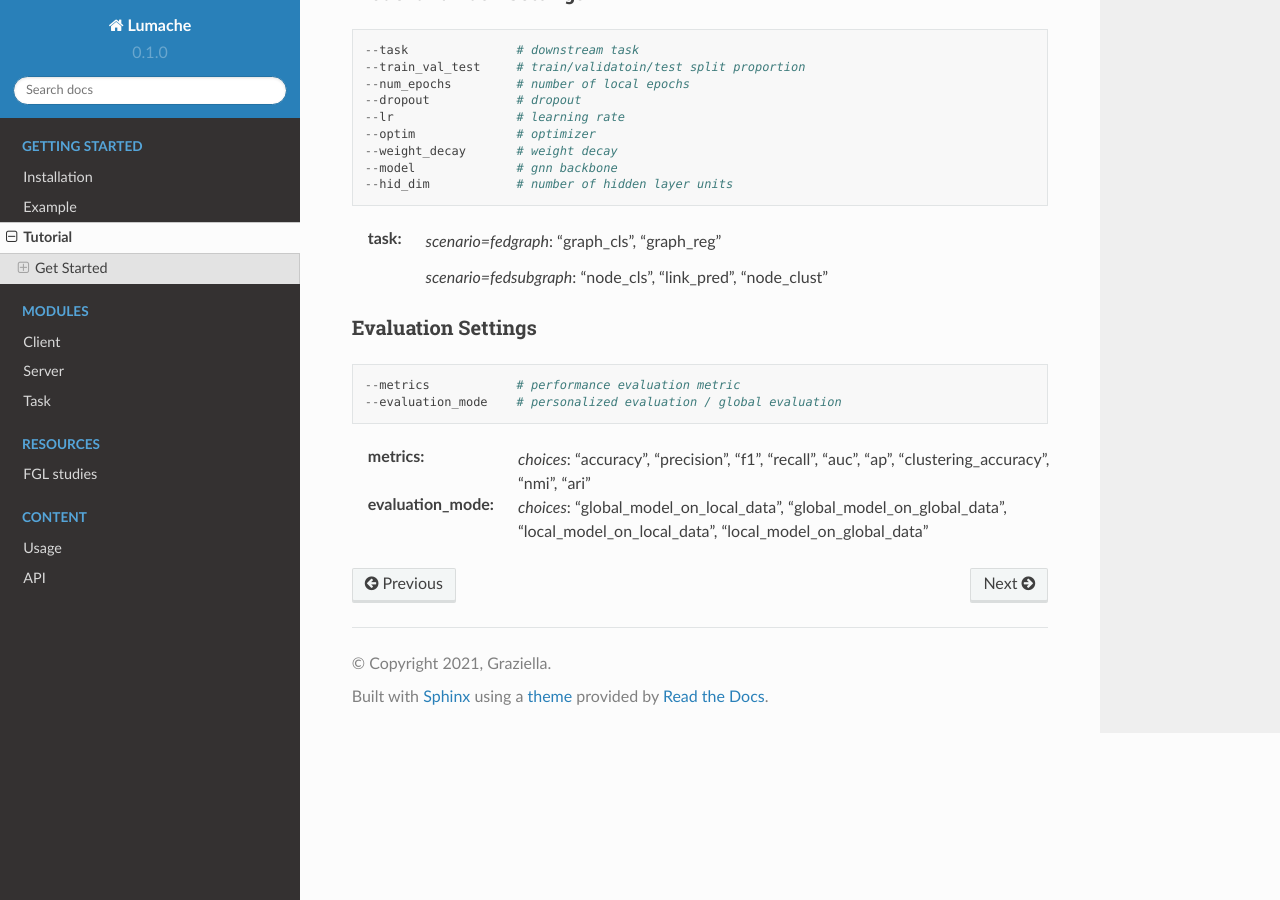
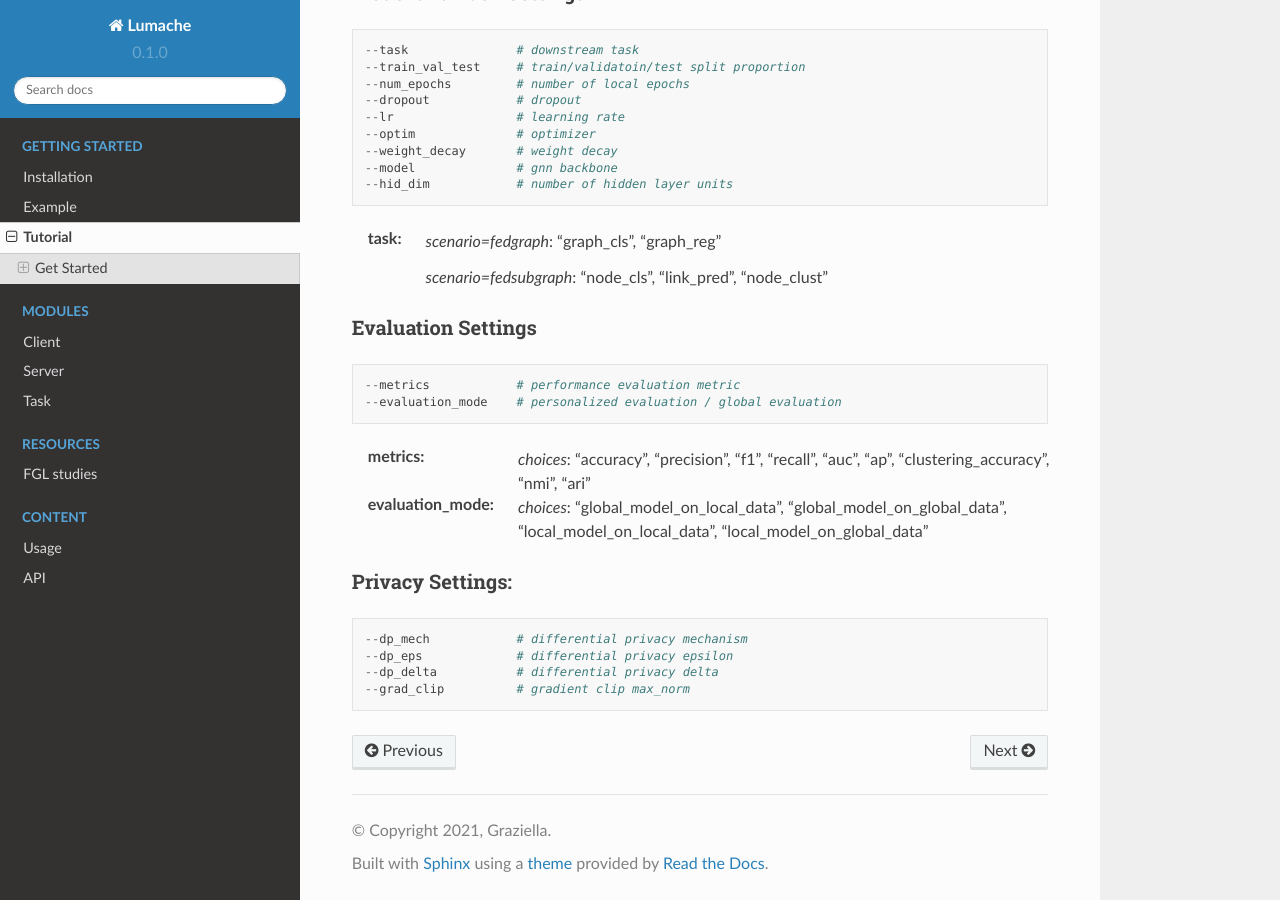
Before and after one commit to Youth-49/test_template, a Sphinx documentation site: the page built from docs/source/fgl_tutorial.rst, in a window 1280 px wide and 900 px high, scrolled down 1134 px. Built offline with Sphinx 7.4.7 and the Read the Docs theme 2.0.0, drawn with Linux system fonts in a browser that asks for light colours.

Commit message:
Update fgl_tutorial.rst

```diff
--- a/docs/source/fgl_tutorial.rst
+++ b/docs/source/fgl_tutorial.rst
@@ -93,3 +93,14 @@ Evaluation Settings
 
 :evaluation_mode:
    *choices*: "global_model_on_local_data", "global_model_on_global_data", "local_model_on_local_data", "local_model_on_global_data"
+
+
+Privacy Settings:
+~~~~~~~~~~~~~~~~~~
+
+.. code:: python
+
+   --dp_mech            # differential privacy mechanism
+   --dp_eps             # differential privacy epsilon
+   --dp_delta           # differential privacy delta
+   --grad_clip          # gradient clip max_norm
```
